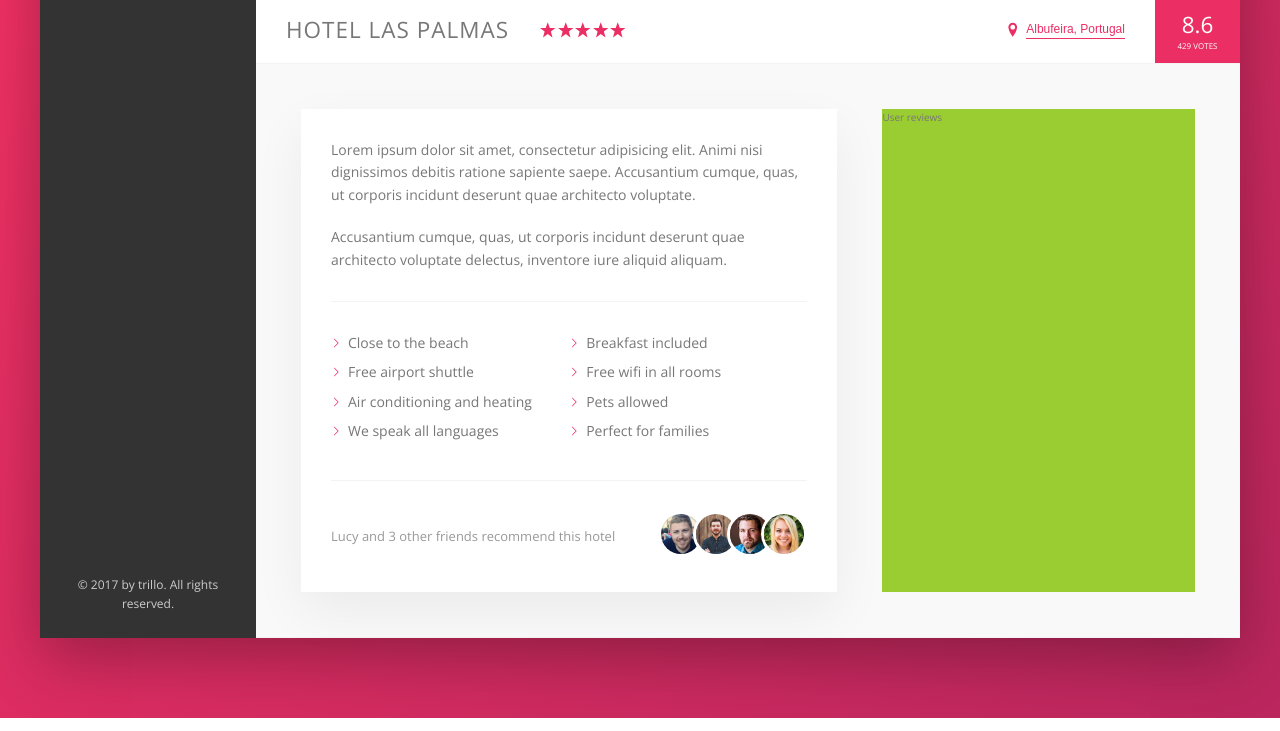
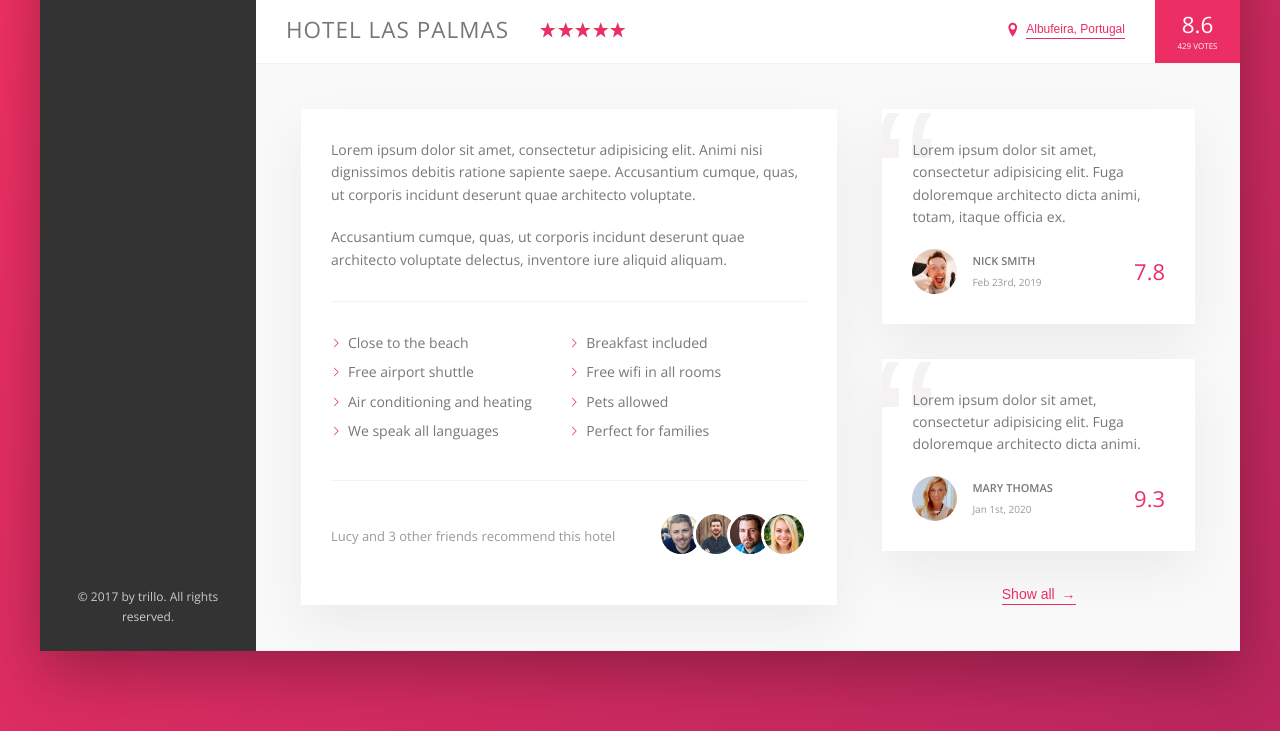
Before and after one commit to Liuzhengyang92/css-Sass, a website: page 2-Trillo/index.html in a window 1280 px wide. Shown: the part 538-1269 px from the top of the page. Drawn offline with nearby package versions, Linux system fonts and the light colour scheme.

Commit message:
building the user review section

```diff
--- a/2-Trillo/index.html
+++ b/2-Trillo/index.html
@@ -172,9 +172,38 @@
                 </div>
               </div>
 
-              <div class="user-reviews">
-                User reviews
-              </div>
+              <figure class="user-reviews">
+                <figure class="review">
+                  <blockquote class="review__text">
+                    Lorem ipsum dolor sit amet, consectetur adipisicing elit. Fuga doloremque architecto dicta animi, totam, itaque officia
+                    ex.
+                  </blockquote>
+                  <figcaption class="review__user">
+                    <img src="img/user-1.jpg" alt="User 1" class="review__photo">
+                    <div class="review__user-box">
+                      <p class="review__user-name">Nick Smith</p>
+                      <p class="review__user-date">Feb 23rd, 2019</p>
+                    </div>
+                    <div class="review__rating">7.8</div>
+                  </figcaption>
+                </figure>
+                <figure class="review">
+                  <blockquote class="review__text">
+                    Lorem ipsum dolor sit amet, consectetur adipisicing elit. Fuga doloremque architecto dicta animi.
+                  </blockquote>
+                  <figcaption class="review__user">
+                    <img src="img/user-2.jpg" alt="User 2" class="review__photo">
+                    <div class="review__user-box">
+                      <p class="review__user-name">Mary Thomas</p>
+                      <p class="review__user-date">Jan 1st, 2020</p>
+                    </div>
+                    <div class="review__rating">9.3</div>
+                  </figcaption>
+                </figure>
+                <button class="btn-inline">
+                  Show all <span>&rarr;</span>
+                </button>
+              </figure>
             </div>
 
           </main>
--- a/2-Trillo/sass/_components.scss
+++ b/2-Trillo/sass/_components.scss
@@ -278,8 +278,17 @@
   cursor: pointer;
   transition: all .2s;
 
+  & span {
+    margin-left: 3px;
+    transition: margin-left .2s;
+  }
+
   &:hover {
     color: var(--color-grey-dark-1);
+
+    span {
+      margin-left: 8px;
+    }
   }
 
   &:focus {
@@ -378,3 +387,66 @@
     }
   }
 }
+
+////////////////////////////
+// REVIEWS
+.review {
+  background-color: #fff;
+  box-shadow: var(--shadow-light);
+  padding: 3rem;
+  margin-bottom: 3.5rem;
+  position: relative;
+  overflow: hidden;
+
+  &__text {
+    margin-bottom: 2rem;
+    z-index: 10;
+    position: relative;
+  }
+
+  &__user {
+    display: flex;
+    align-items: center;
+  }
+
+  &__photo {
+    height: 4.5rem;
+    width: 4.5rem;
+    border-radius: 50%;
+    margin-right: 1.5rem;
+  }
+
+  &__user-box {
+    margin-right: auto;
+  }
+
+  &__user-name {
+    font-size: 1.1rem;
+    font-weight: 600;
+    text-transform: uppercase;
+    margin-bottom: .4rem;
+  }
+
+  &__user-date {
+    font-size: 1rem;
+    color: var(--color-grey-dark-3);
+  }
+
+  &__rating {
+    color: var(--color-primary);
+    font-size: 2.2rem;
+    font-weight: 300;
+  }
+
+  &::before {
+    content: "\201C";
+    position: absolute;
+    top: -2.75rem;
+    left: -1rem;
+    line-height: 1;
+    font-size: 20rem;
+    color: var(--color-grey-light-2);
+    font-family: sans-serif;
+    z-index: 1;
+  }
+}
--- a/2-Trillo/sass/_layout.scss
+++ b/2-Trillo/sass/_layout.scss
@@ -38,6 +38,7 @@
 }
 
 .detail {
+  font-size: 1.4rem;
   display: flex;
   padding: 4.5rem;
   background-color: var(--color-grey-light-1);
@@ -45,7 +46,6 @@
 }
 
 .description {
-  font-size: 1.4rem;
   background-color: #fff;
   box-shadow: var(--shadow-light);
   padding: 3rem;
@@ -54,6 +54,10 @@
 }
 
 .user-reviews {
-  background-color: yellowgreen;
+  // background-color: yellowgreen;
   flex: 1;
+
+  display: flex;
+  flex-direction: column;
+  align-items: center;
 }
```
Also changed, not shown: 2-Trillo/css/style.css.
